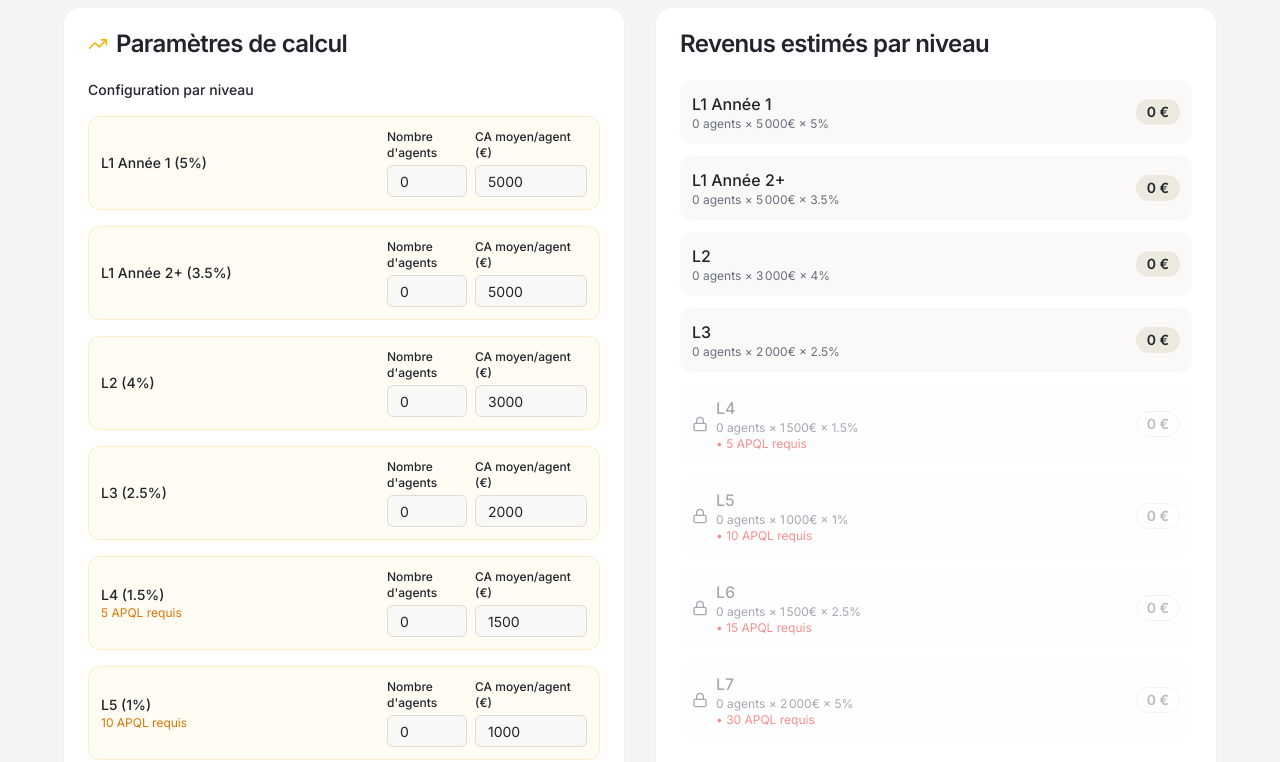
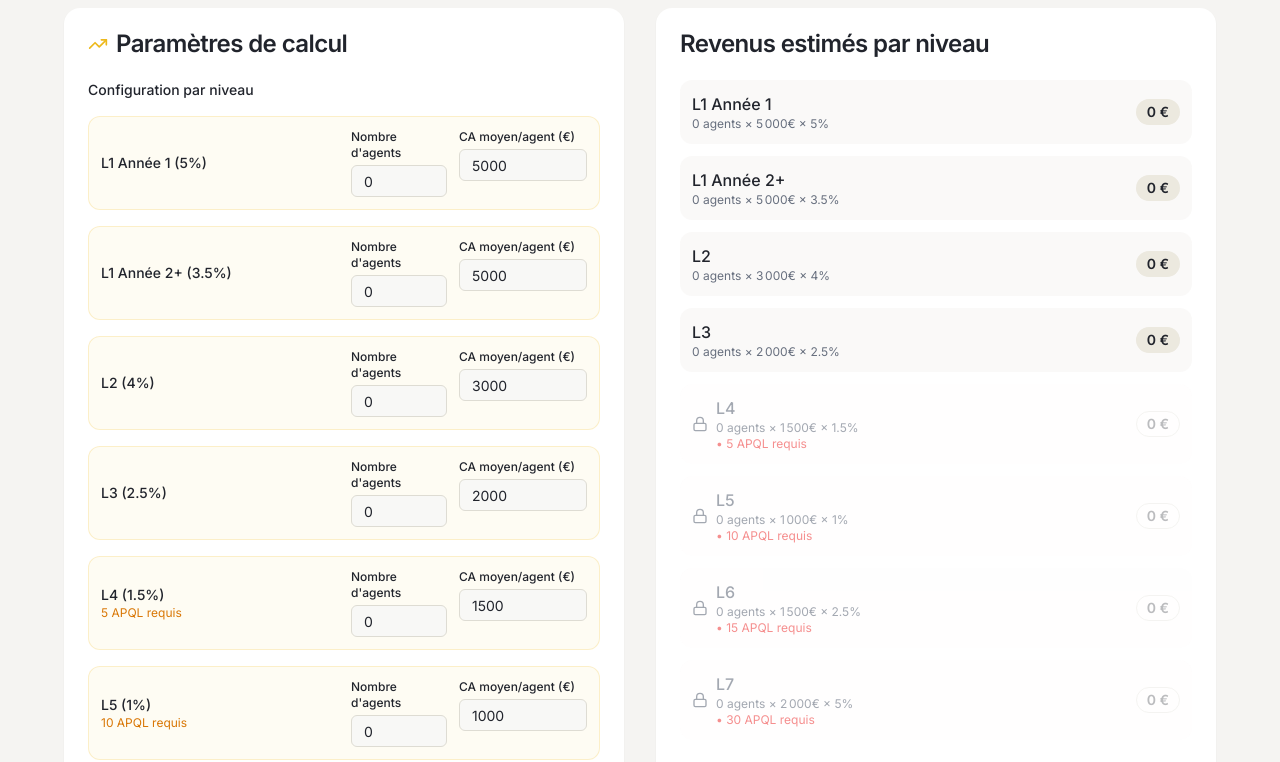
Before and after one commit to Sebsolo/prestige-dwellings-platform, a React (Vite) app: page /rejoindre-exp in a window 1280 px wide. Shown: the part 3220-3982 px from the top of the page. Built offline with nearby package versions, Linux system fonts and the light colour scheme; no server answers; the database is empty.

Commit message:
Adjust input field spacing

```diff
--- a/src/components/RevShareCalculator.tsx
+++ b/src/components/RevShareCalculator.tsx
@@ -161,8 +161,8 @@ const RevShareCalculator = ({
                               </div>}
                           </div>
 
-                          <div className="flex gap-2">
-                            <div className="w-20">
+                          <div className="flex gap-3">
+                            <div className="w-24">
                               <Label htmlFor={`agents-${level.key}`} className="text-xs font-medium block mb-1">
                                 Nombre d'agents
                               </Label>
@@ -172,7 +172,7 @@ const RevShareCalculator = ({
                           }))} className="h-8 text-sm" min={0} />
                             </div>
 
-                            <div className="w-28">
+                            <div className="w-32">
                               <Label htmlFor={`revenue-${level.key}`} className="text-xs font-medium block mb-1">
                                 CA moyen/agent (€)
                               </Label>
```
